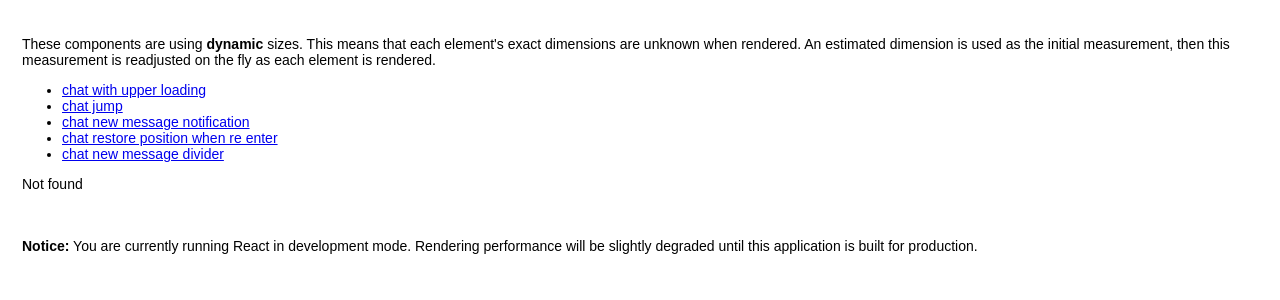
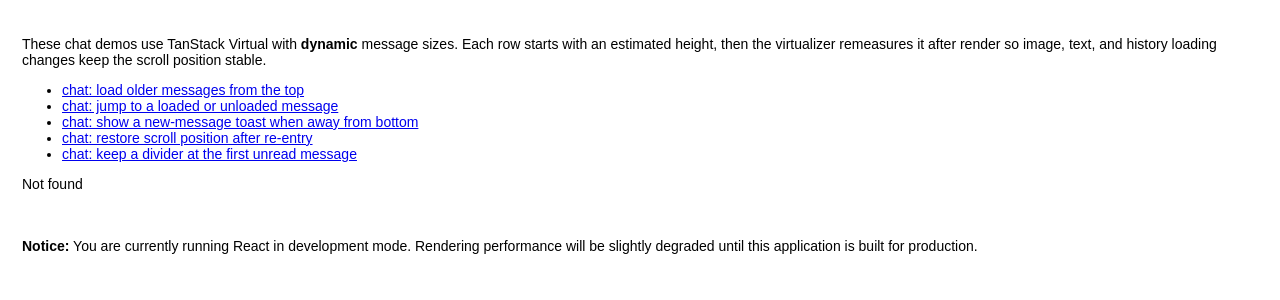
Before and after one commit to soluteli/tanstack-virtual, a React (Vite) app: page / in a window 1280 px wide. Shown: the top 300 px of the page. Built offline with nearby package versions, Linux system fonts and the light colour scheme.

Commit message:
docs: update docs in main.tsx

```diff
--- a/src/main.tsx
+++ b/src/main.tsx
@@ -14,29 +14,36 @@
   return (
     <div>
       <p>
-        These components are using <strong>dynamic</strong> sizes. This means
-        that each element's exact dimensions are unknown when rendered. An
-        estimated dimension is used as the initial measurement, then this
-        measurement is readjusted on the fly as each element is rendered.
+        These chat demos use TanStack Virtual with <strong>dynamic</strong>{' '}
+        message sizes. Each row starts with an estimated height, then the
+        virtualizer remeasures it after render so image, text, and history
+        loading changes keep the scroll position stable.
       </p>
       <nav>
         <ul>
           <li>
-            <a href="/chat">chat with upper loading</a>
+            <a href="/chat">chat: load older messages from the top</a>
           </li>
           <li>
-            <a href="/chat-jump">chat jump</a>
+            <a href="/chat-jump-no-bottom">
+              chat: jump to a loaded or unloaded message
+            </a>
           </li>
           <li>
-            <a href="/chat-new-message-toast">chat new message notification</a>
+            <a href="/chat-new-message-toast">
+              chat: show a new-message toast when away from bottom
+            </a>
           </li>
           <li>
-            <a href="/chat-restore-position">chat restore position when re enter</a>
+            <a href="/chat-restore-position">
+              chat: restore scroll position after re-entry
+            </a>
           </li>
           <li>
-            <a href="/chat-new-message-divider">chat new message divider</a>
+            <a href="/chat-new-message-divider">
+              chat: keep a divider at the first unread message
+            </a>
           </li>
-
         </ul>
       </nav>
       {(() => {
```
